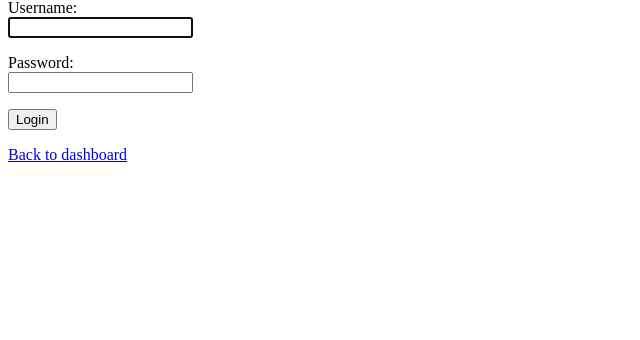
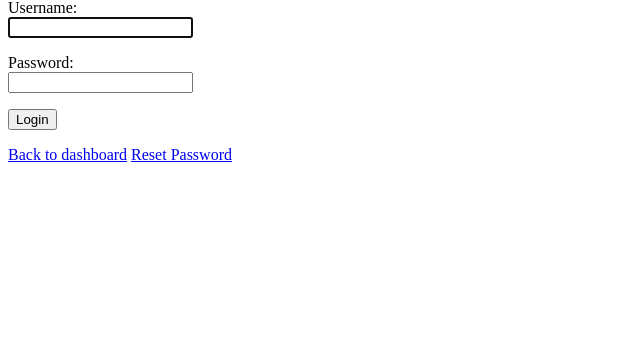
Before and after one commit to nataliesmyth/user-management, a Django app: page /accounts/login/ in a window 1280 px wide. Shown: the part 114-454 px from the top of the page, without its empty margins (0-640 px from the left). Run offline with Django 3.2, Linux system fonts and the light colour scheme.

Commit message:
link password reset form to login page

```diff
--- a/users/templates/registration/login.html
+++ b/users/templates/registration/login.html
@@ -12,6 +12,7 @@
 </form>
 
 <a href="{% url 'dashboard' %}">Back to dashboard</a>
+<a href="{% url 'password_reset' %}">Reset Password</a>
 {% endblock %}
 
 <!-- This will display a Login heading, followed by a login form. Django uses a dictionary, also known as a context, to pass data to a template while rendering it. In this case, a variable called form will already be included in the context—all you need to do is display it. Using {{ form.as_p }} will render the form as a series of HTML paragraphs, making it look a bit nicer than just {{ form }}.
```
